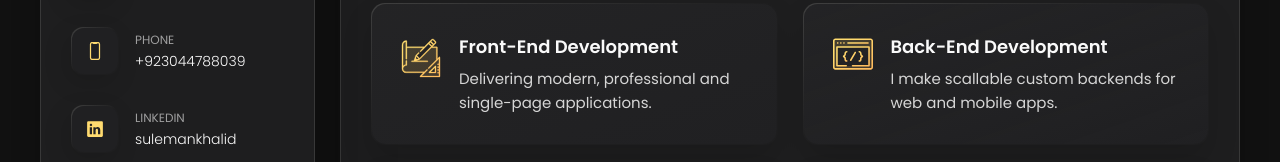
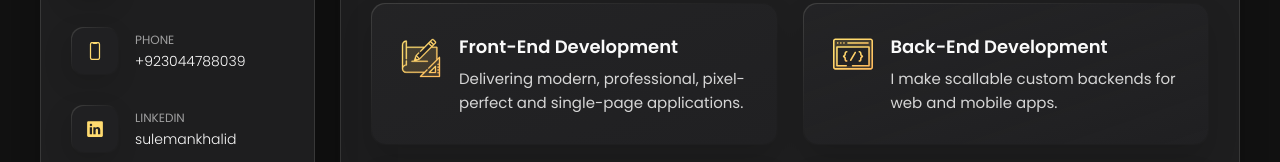
Before and after one commit to sulemankhalid128/muhammd-suleman.github.io, a plain HTML site: page index.html in a window 1280 px wide. Shown: the part 517-679 px from the top of the page. Drawn offline with nearby package versions, Linux system fonts and the light colour scheme.

Commit message:
update service

```diff
--- a/index.html
+++ b/index.html
@@ -224,7 +224,7 @@
                   <h4 class="h4 service-item-title">Front-end development</h4>
 
                   <p class="service-item-text">
-                    Delivering modern, professional and single-page
+                    Delivering modern, professional, pixel-perfect and single-page
                     applications.
                   </p>
                 </div>
```
